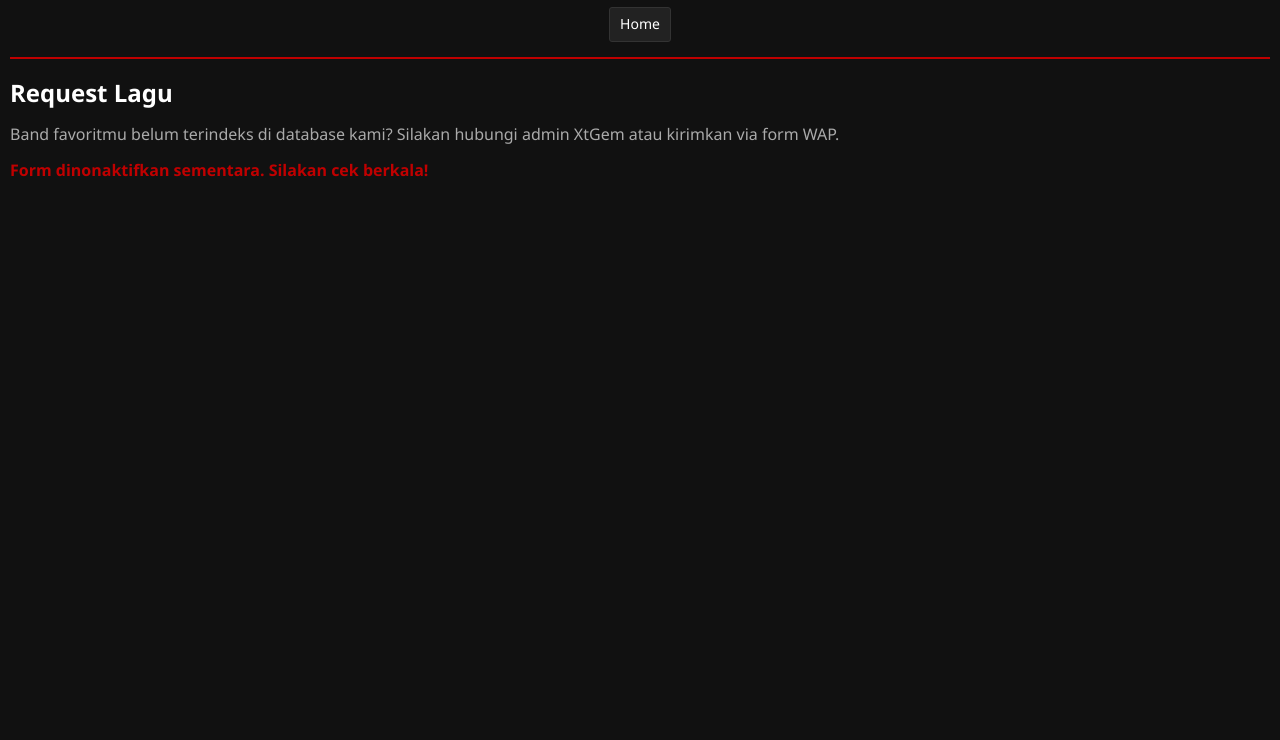
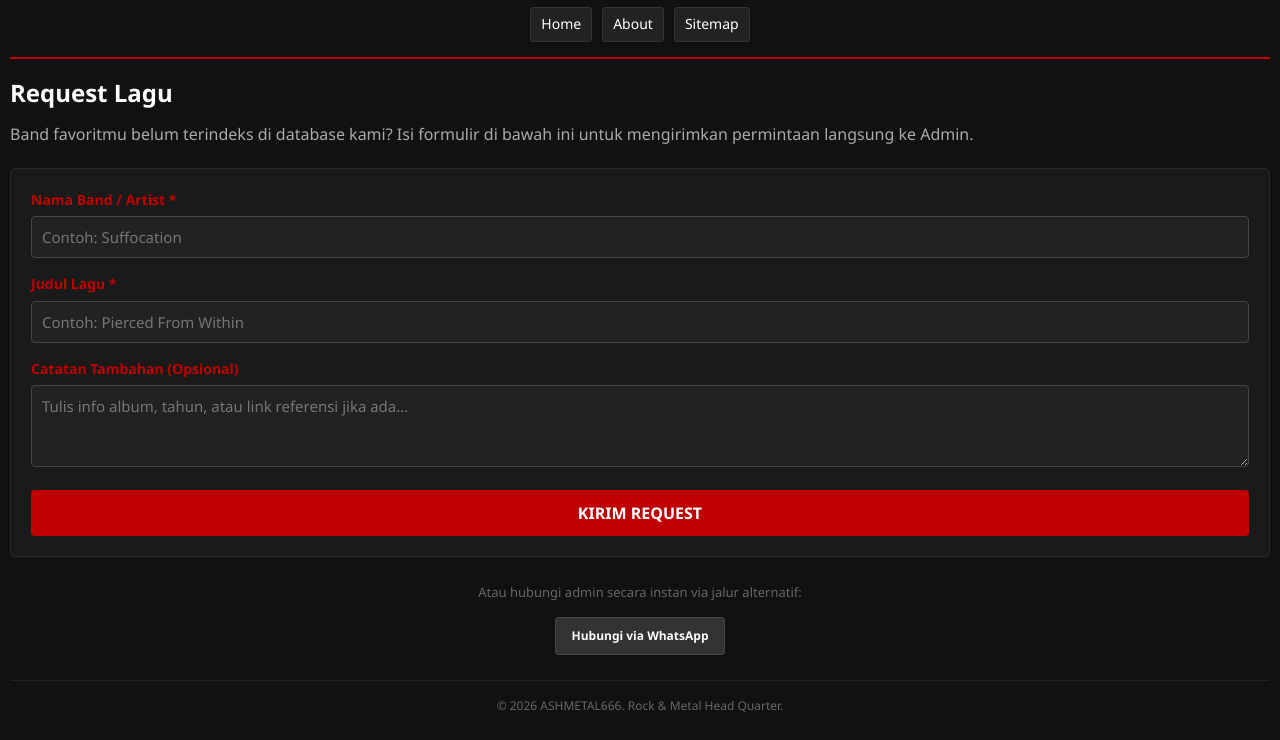
Before and after one commit to aldyjamers53/ashmetal666, a plain HTML site: page request.html in a window 1280 px wide. Shown: the part 66-806 px from the top of the page. Drawn offline with Linux system fonts and the light colour scheme.

Commit message:
Update request.html

```diff
--- a/request.html
+++ b/request.html
@@ -5,16 +5,101 @@
     <meta name="viewport" content="width=device-width, initial-scale=1.0">
     <title>Request Lagu Metal | ASHMETAL666</title>
     <link rel="stylesheet" href="style.css">
+    <style>
+        /* Tambahan style khusus form agar tetap ringan & match dengan style.css */
+        .form-request {
+            background: #1a1a1a;
+            border: 1px solid #2a2a2a;
+            padding: 20px;
+            border-radius: 5px;
+            margin-top: 20px;
+        }
+        .form-group {
+            margin-bottom: 15px;
+        }
+        .form-group label {
+            display: block;
+            margin-bottom: 5px;
+            color: #c00000;
+            font-weight: bold;
+            font-size: 14px;
+        }
+        .form-group input, .form-group textarea {
+            width: 100%;
+            padding: 10px;
+            background: #222;
+            border: 1px solid #444;
+            color: #fff;
+            border-radius: 4px;
+            font-size: 15px;
+            box-sizing: border-box;
+        }
+        .form-group input:focus, .form-group textarea:focus {
+            border-color: #c00000;
+            outline: none;
+        }
+        .btn-submit {
+            width: 100%;
+            padding: 12px;
+            background: #c00000;
+            color: #fff;
+            border: none;
+            font-weight: bold;
+            font-size: 16px;
+            border-radius: 4px;
+            cursor: pointer;
+        }
+        .btn-submit:hover {
+            background: #e60000;
+        }
+    </style>
 </head>
 <body>
     <header>
         <h1>ASHMETAL666</h1>
-        <nav><a href="index.html">Home</a></nav>
+        <nav>
+            <a href="index.html">Home</a>
+            <a href="about.html">About</a>
+            <a href="sitemap.html">Sitemap</a>
+        </nav>
     </header>
+
     <main>
         <h2>Request Lagu</h2>
-        <p style="margin: 10px 0; color: #aaa;">Band favoritmu belum terindeks di database kami? Silakan hubungi admin XtGem atau kirimkan via form WAP.</p>
-        <p style="color: #c00000; font-weight: bold;">Form dinonaktifkan sementara. Silakan cek berkala!</p>
+        <p style="margin: 10px 0; color: #aaa;">Band favoritmu belum terindeks di database kami? Isi formulir di bawah ini untuk mengirimkan permintaan langsung ke Admin.</p>
+
+        <!-- OPSI 1: Kirim Langsung via Formspree (Gratis masuk ke email Anda)
+             Daftar gratis di formspree.io, lalu ganti kode "YOUR_FORM_ID" dengan ID dari Formspree Anda -->
+        <form action="https://formspree.io/f/YOUR_FORM_ID" method="POST" class="form-request">
+            <div class="form-group">
+                <label for="artist">Nama Band / Artist *</label>
+                <input type="text" id="artist" name="artist" placeholder="Contoh: Suffocation" required>
+            </div>
+
+            <div class="form-group">
+                <label for="title">Judul Lagu *</label>
+                <input type="text" id="title" name="title" placeholder="Contoh: Pierced From Within" required>
+            </div>
+
+            <div class="form-group">
+                <label for="msg">Catatan Tambahan (Opsional)</label>
+                <textarea id="msg" name="message" rows="3" placeholder="Tulis info album, tahun, atau link referensi jika ada..."></textarea>
+            </div>
+
+            <button type="submit" class="btn-submit">KIRIM REQUEST</button>
+        </form>
+
+        <div style="margin-top: 25px; text-align: center;">
+            <p style="color: #666; font-size: 13px;">Atau hubungi admin secara instan via jalur alternatif:</p>
+            <div style="margin-top: 10px;">
+                <!-- OPSI 2: Link Chat WhatsApp / Telegram Manual -->
+                <a href="https://wa.me/628xxxxxxxxxx?text=Halo%20Admin%20Ashmetal666,%20saya%20mau%20request%20lagu..." target="_blank" class="btn btn-dl" style="display: inline-block; padding: 8px 15px; margin: 5px;">Hubungi via WhatsApp</a>
+            </div>
+        </div>
     </main>
+
+    <footer>
+        <p>&copy; 2026 ASHMETAL666. Rock & Metal Head Quarter.</p>
+    </footer>
 </body>
 </html>
```
